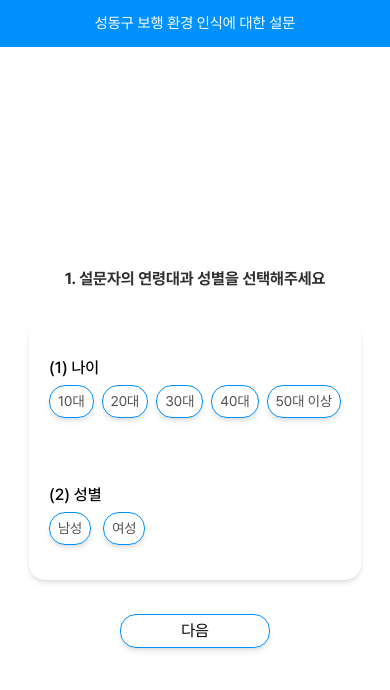
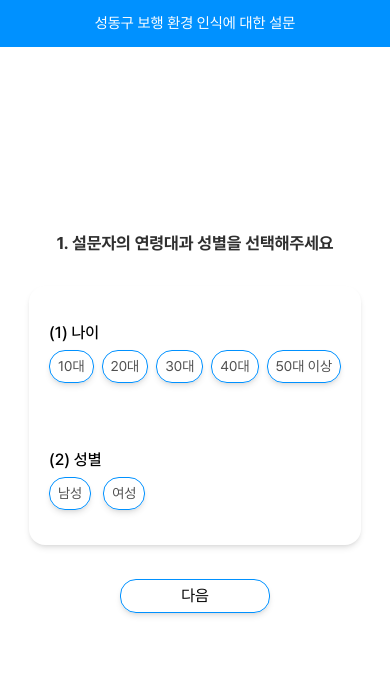
Before and after one commit to arky02/Hanyang_RoadSurvey_Front, a Next.js app: page / in a window 390 px wide. Shown: the top 690 px of the page. Built offline with nearby package versions, Linux system fonts and the light colour scheme.

Commit message:
style: 모바일 버전 스타일 수 정

```diff
--- a/pages/choice.tsx
+++ b/pages/choice.tsx
@@ -68,7 +68,7 @@ function ChoicePage() {
             ></div>
           </div>
           <div
-            className="flex flex-col md:gap-[17px] gap-[30px] items-center md:px-[20px] lg:px-[150px] px-[10px]"
+            className="flex flex-col gap-[17px] items-center md:px-[20px] lg:px-[150px] px-[10px]"
             style={!isImgRendered ? { visibility: "hidden" } : {}}
           >
             <div className="flex items-center flex-col text-center">
@@ -94,10 +94,10 @@ function ChoicePage() {
             <div className="hidden lg:flex absolute top-[53px] left-[55px] w-[120px] h-[50px] rounded-full shadow-md flex items-center justify-center font-bold text-[20px] text-[#FFFFFF] bg-[#0091ff]">
               Round {currImgIdx + 1}
             </div>
-            <div className="lg:hidden block absolute top-[70px] left-[25px] w-[45px] h-[45px] rounded-full shadow-md flex items-center justify-center text-[18px] text-[#FFFFFF] bg-[#0091ff] font-bold">
+            <div className="lg:hidden block absolute top-[63px] left-[25px] w-[45px] h-[45px] rounded-full shadow-md flex items-center justify-center text-[18px] text-[#FFFFFF] bg-[#0091ff] font-bold">
               {currImgIdx + 1}R
             </div>
-            <div className="flex relative flex-col md:w-[600px] w-[300px] items-center mt-1 md:mt-0">
+            <div className="flex relative flex-col md:w-[600px] w-[300px] items-center ">
               {randImgNumList[currImgIdx] && (
                 <Image
                   src={`https://raw.githubusercontent.com/arky02/roadvsimgs/master/roadimgs/${randImgNumList[currImgIdx]}.png`}
@@ -108,7 +108,7 @@ function ChoicePage() {
                   onLoad={() => setIsImgRendered(true)}
                 />
               )}
-              <section className="md:w-[500px] w-[310px] mt-4 ">
+              <section className="md:w-[500px] w-[310px] md:mt-4  mt-3">
                 <div className="flex justify-between ">
                   <h2 className="md:text-[18px] text-[16px] font-bold text-[#501919]">
                     위험해요
@@ -117,7 +117,7 @@ function ChoicePage() {
                     안전해요
                   </h2>
                 </div>
-                <div className="flex justify-between md:h-[90px] h-[60px] items-center">
+                <div className="flex justify-between md:h-[90px] h-[55px] items-center">
                   {btnList.map((el, idx) => (
                     <button
                       key={idx}
--- a/pages/index.tsx
+++ b/pages/index.tsx
@@ -25,9 +25,9 @@ export default function Home() {
       <div className="top-0 absolute bg-[#0091ff] w-full text-white font-semibold text-center md:p-5 p-3 md:text-[20px] text-[15px]">
         성동구 보행 환경 인식에 대한 설문
       </div>
-      <section className="mt-[70px] bg-white rounded-2xl w-[750px] md:shadow-md h-[800px] py-[10px] flex items-center justify-center md:mt-[70px] ">
+      <section className=" bg-white rounded-2xl w-[750px] md:shadow-md md:h-[800px] py-[10px] flex items-center justify-center md:mt-[70px] ">
         <div className="flex flex-col md:gap-[60px] gap-[30px] w-fit items-center md:items-start">
-          <h3 className="md:text-[20px] text-[16px] text-[#2f2f2f] md:w-fit font-bold  ">
+          <h3 className="md:text-[20px] text-[17px] text-[#2f2f2f] md:w-fit font-bold  ">
             1. 설문자의 연령대과 성별을 선택해주세요
           </h3>
           <section className="rounded-2xl bg-white flex flex-col justify-evenly md:px-10 md:w-[500px]  md:h-[400px] bg-[#0091ff20] shadow-md md:gap-[10px] gap-[5px] px-[20px] py-[35px] mx-[10px]">
```
